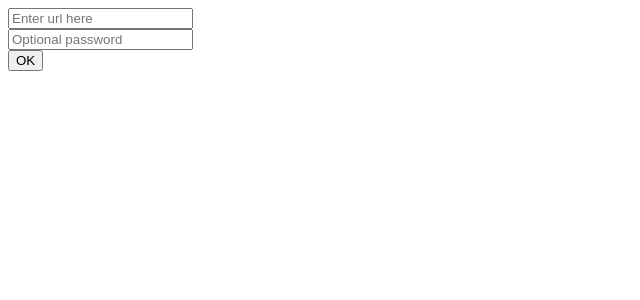
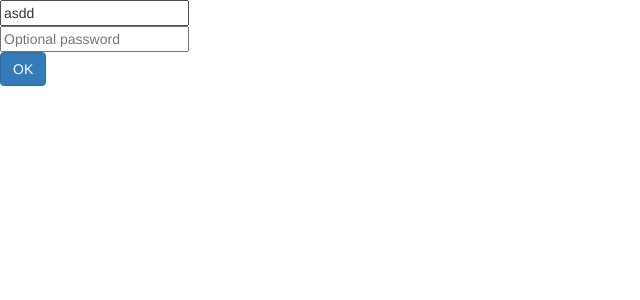
Before and after one commit to damducthoai/linkservice-frontend, an Angular app: page / in a window 1280 px wide. Shown: the top 300 px of the page, without its empty margins (0-640 px from the left). Built offline with nearby package versions, Linux system fonts and the light colour scheme.

Commit message:
implement 2 way binding to urldata

```diff
--- a/src/app/app.module.ts
+++ b/src/app/app.module.ts
@@ -1,9 +1,11 @@
 import { BrowserModule } from '@angular/platform-browser';
 import { NgModule } from '@angular/core';
+import { FormsModule } from '@angular/forms'
 
 
 import { AppComponent } from './app.component';
 import { UrldataComponent } from './urldata/urldata.component';
+
 
 
 @NgModule({
@@ -12,7 +14,8 @@ import { UrldataComponent } from './urldata/urldata.component';
     UrldataComponent
   ],
   imports: [
-    BrowserModule
+    BrowserModule,
+    FormsModule
   ],
   providers: [],
   bootstrap: [AppComponent]
--- a/src/app/urldata/urldata.component.html
+++ b/src/app/urldata/urldata.component.html
@@ -1,7 +1,7 @@
 <form action="{{backendurl}}" method="POST">
-  <input type="text" placeholder="Enter url here" name="url-text" id="url-text"/>
+  <input [(ngModel)]="url_text" type="text" placeholder="Enter url here" name="url_text"/>
   <br>
-  <input type="text" placeholder="Optional password" name="url-password" id="url-password"/>
+  <input [(ngModel)]="url_password" type="text" placeholder="Optional password" name="url_password"/>
   <br>
-  <input type="submit" value="OK" name="url-data-submit" id="url-data-submit"/>
+  <input class="btn btn-primary" type="button" value="OK" (click)="onSubmit()"/>
 </form>
--- a/src/app/urldata/urldata.component.ts
+++ b/src/app/urldata/urldata.component.ts
@@ -8,10 +8,15 @@ import { Component, OnInit } from '@angular/core';
 export class UrldataComponent implements OnInit {
 
   backend_url = "http://localhost:8080";
-
+  url_text ="asdd";
+  url_password = "";
   constructor() { }
 
   ngOnInit() {
   }
 
+  onSubmit(){
+    console.log(this.url_text + "|" + this.url_password);
+  }
+
 }
--- a/src/styles.css
+++ b/src/styles.css
@@ -1 +1,2 @@
 /* You can add global styles to this file, and also import other style files */
+@import "~bootstrap/dist/css/bootstrap.css"
```
